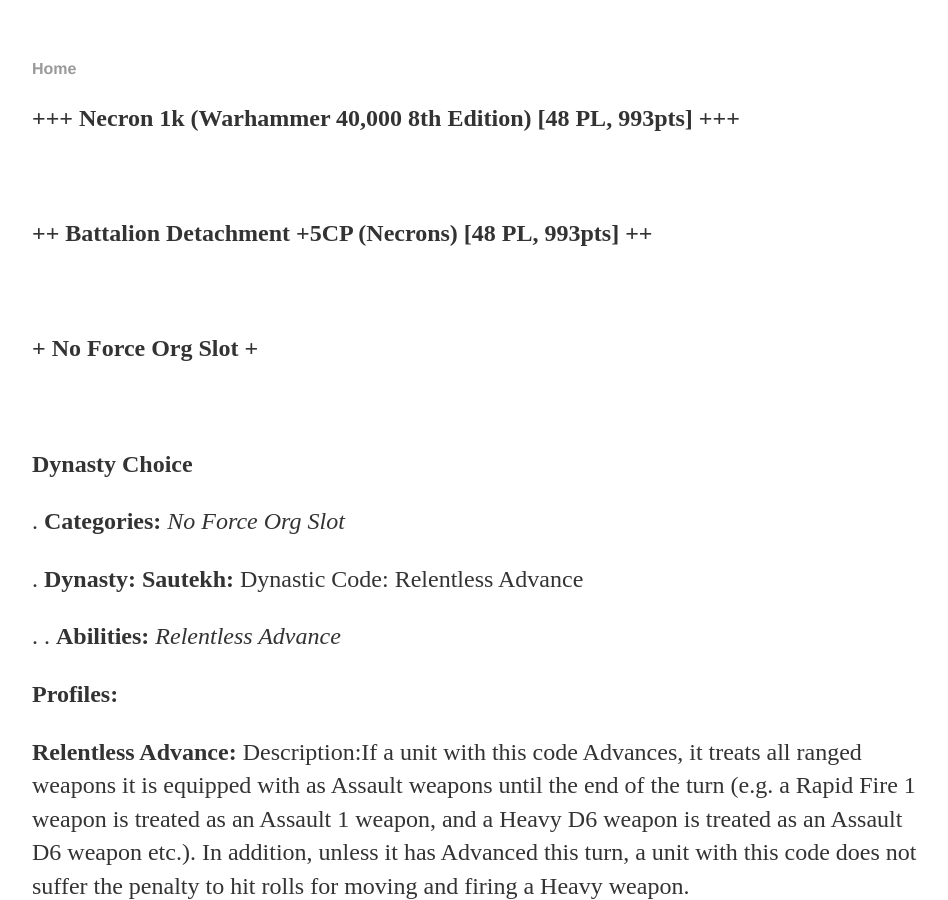
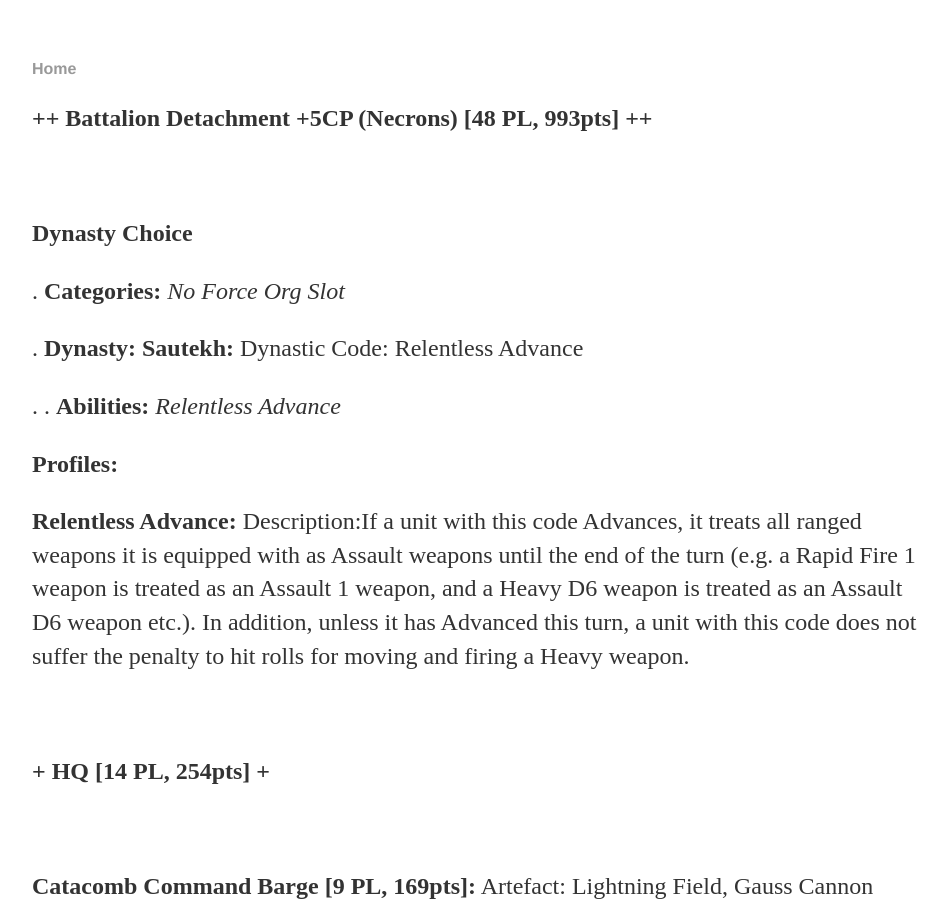
Before and after one commit to Tobias1087/Tobias1087.github.io, a Jekyll site: the page built from _posts/2018-04-30-1knecron.md, in a window 1280 px wide and 900 px high. Shown: the whole window, without its empty margins (160-1108 px from the left). Built offline with Jekyll 4.4.1, drawn with Linux system fonts in a browser that asks for light colours; our own code applies the rules of GitHub Pages for plain Markdown files.

Commit message:
Update 2018-04-30-1knecron.md

```diff
--- a/_posts/2018-04-30-1knecron.md
+++ b/_posts/2018-04-30-1knecron.md
@@ -1,17 +1,9 @@
 ---
-layout: default
 title: Necrons 1k
 ---
 
-**+++ Necron 1k (Warhammer 40,000 8th Edition) [48 PL, 993pts] +++**
-
-&nbsp;
 
 **++ Battalion Detachment +5CP (Necrons) [48 PL, 993pts] ++**
-
-&nbsp;
-
-**+ No Force Org Slot +**
 
 &nbsp;
 
```
